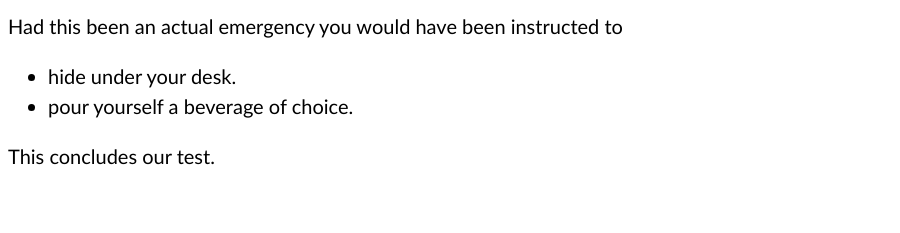
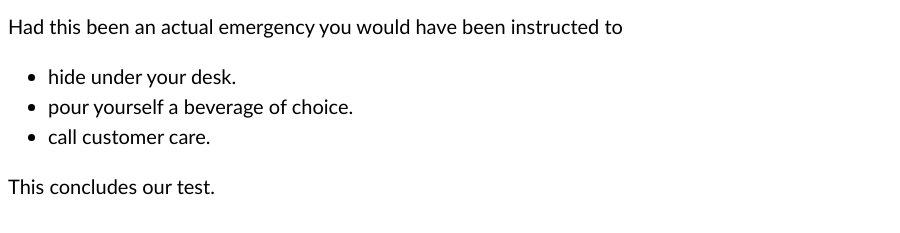
Before and after one commit to michaelkornblum/test_project, a plain HTML site: page index.html in a window 1280 px wide. Shown: the part 103-336 px from the top of the page, without its empty margins (0-900 px from the left). Drawn offline with Linux system fonts and the light colour scheme.

Commit message:
add reasonable list item

```diff
--- a/index.html
+++ b/index.html
@@ -13,7 +13,7 @@
     <ul>
         <li>hide under your desk.</li>
         <li>pour yourself a beverage of choice.</li>
-
+        <li>call customer care.</li>
     </ul>
     <p>This concludes our test.</p>
 </body>
```
